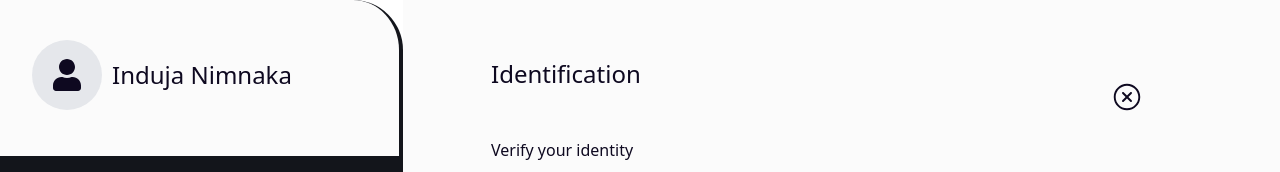
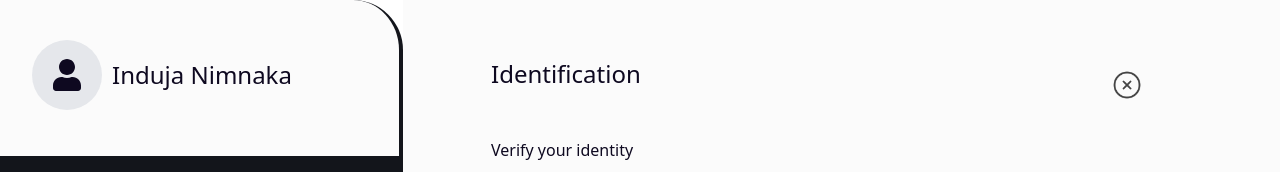
Before and after one commit to Nimnaka00/snapwear-frontend, a React (Vite) app in the folder snapwear-frontend/: page /user/dashboard in a window 1280 px wide. Shown: the top 172 px of the page. Built offline with nearby package versions, Linux system fonts and the light colour scheme; no server answers.

Commit message:
Update PersonalData.jsx

```diff
--- a/snapwear-frontend/src/components/user/PersonalData.jsx
+++ b/snapwear-frontend/src/components/user/PersonalData.jsx
@@ -1,6 +1,6 @@
 import React, { useState } from "react";
 import { useNavigate } from "react-router-dom";
-import { RxCrossCircled } from "react-icons/rx";
+import closeIcon from "../../assets/close.png"
 
 const PersonalData = () => {
   const navigate = useNavigate();
@@ -34,13 +34,13 @@ const PersonalData = () => {
 
   return (
     <div className="relative w-full min-h-screen bg-snow text-textMain px-[40px] pt-[20px] pb-[80px]">
-      {/* Close button */}
-      <button
-        onClick={() => navigate("/")}
-        className="absolute top-[32px] right-[80px] w-[50px] h-[50px] flex items-center justify-center"
-      >
-        <RxCrossCircled size={30} />
-      </button>
+      {/* Close Button */}
+            <button
+              onClick={() => navigate("/")}
+              className="absolute top-[20px] right-[80px] w-[50px] h-[50px] flex items-center justify-center"
+            >
+              <img src={closeIcon} alt="Close" className="w-[30px] h-[30px]" />
+            </button>
 
       {/* Title */}
       <h2 className="text-[24px] font-medium leading-[28px] mb-[50px]">
```
